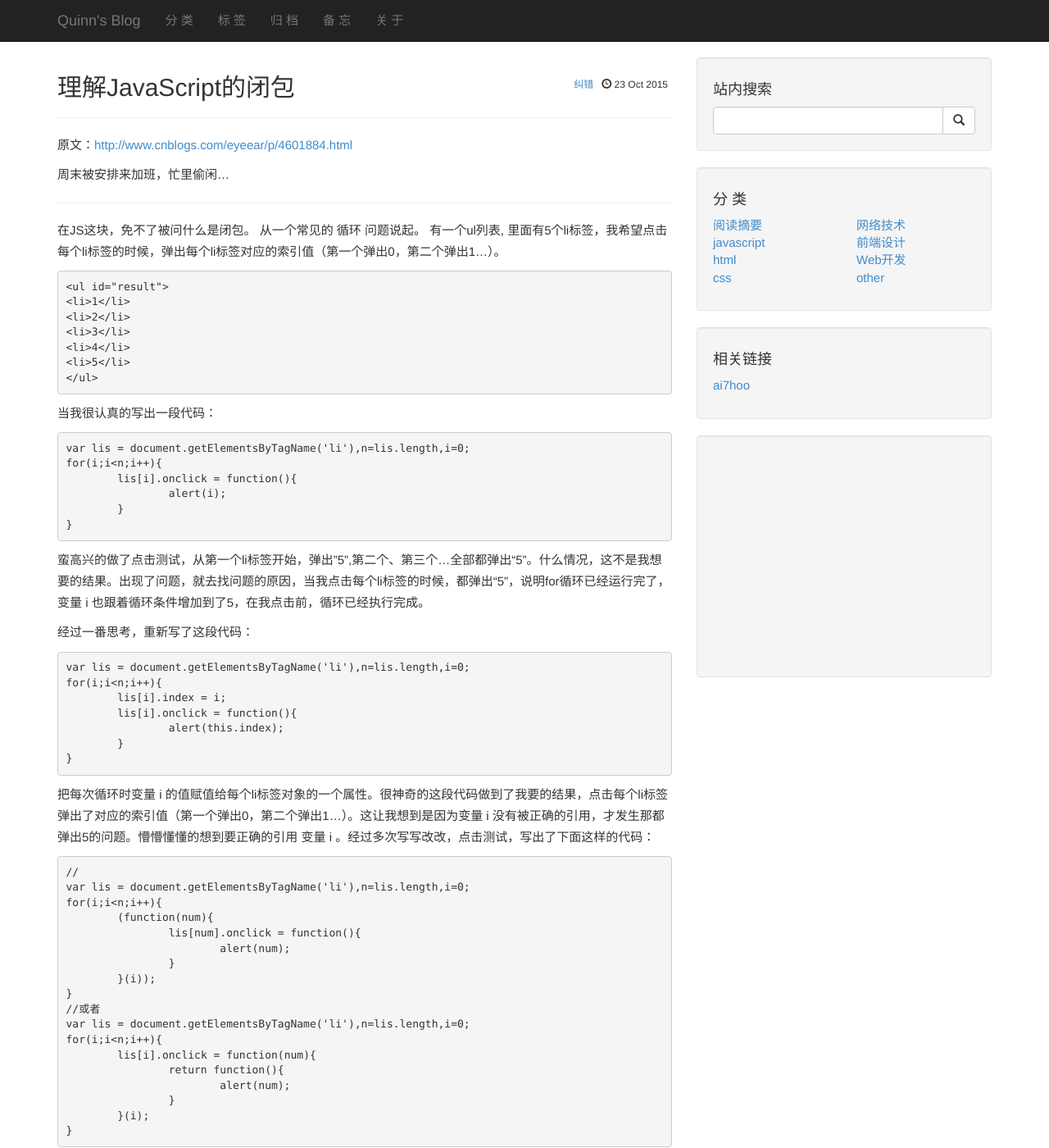
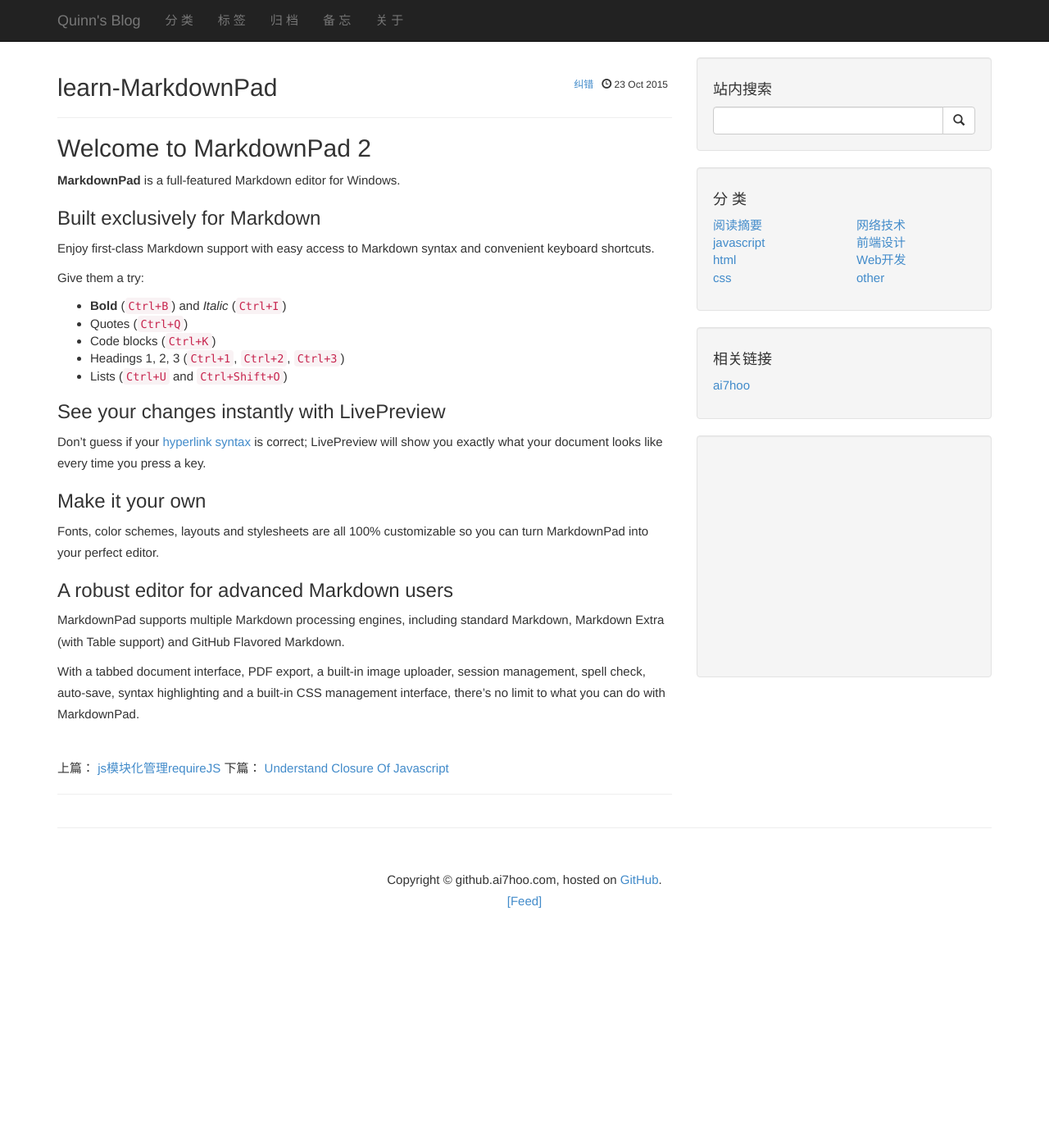
Before and after one commit to ai7hoo/ai7hoo_website, a Jekyll site: the page built from _posts/2015-10-23-learn-MarkdownPad.md, in a window 1280 px wide and 1400 px high. Shown: the whole window at 82% size. Built offline with Jekyll 4.4.1, drawn with Linux system fonts in a browser that asks for light colours; Markdown is read by kramdown in place of the engine named in the settings; comment, search, counter and statistics services are not loaded; some of the changed text lies outside the part shown.

Commit message:
add new file and modified file.

````diff
--- a/_posts/2015-10-23-learn-MarkdownPad.md
+++ b/_posts/2015-10-23-learn-MarkdownPad.md
@@ -1,172 +1,36 @@
 ---
 layout: post
-category: "javascript"
-title: "理解JavaScript的闭包"
-tags: ["javascript","闭包"]
+category: "other"
+title: "learn-MarkdownPad"
+tags: ["Markdown"]
 ---
 
-原文：[http://www.cnblogs.com/eyeear/p/4601884.html](http://www.cnblogs.com/eyeear/p/4601884.html)
+## Welcome to MarkdownPad 2 ##
 
-周末被安排来加班，忙里偷闲...
+**MarkdownPad** is a full-featured Markdown editor for Windows.
 
--------------------------------------
+### Built exclusively for Markdown ###
 
-  在JS这块，免不了被问什么是闭包。
-  从一个常见的 循环 问题说起。
-  有一个ul列表, 里面有5个li标签，我希望点击每个li标签的时候，弹出每个li标签对应的索引值（第一个弹出0，第二个弹出1...）。
-```html
-<ul id="result">
-<li>1</li>
-<li>2</li>
-<li>3</li>
-<li>4</li>
-<li>5</li>
-</ul>
-```
+Enjoy first-class Markdown support with easy access to  Markdown syntax and convenient keyboard shortcuts.
 
-当我很认真的写出一段代码：
+Give them a try:
 
-```javascript
-var lis = document.getElementsByTagName('li'),n=lis.length,i=0;
-for(i;i<n;i++){
-	lis[i].onclick = function(){
-		alert(i);
-	}
-}
-```
+- **Bold** (`Ctrl+B`) and *Italic* (`Ctrl+I`)
+- Quotes (`Ctrl+Q`)
+- Code blocks (`Ctrl+K`)
+- Headings 1, 2, 3 (`Ctrl+1`, `Ctrl+2`, `Ctrl+3`)
+- Lists (`Ctrl+U` and `Ctrl+Shift+O`)
 
-蛮高兴的做了点击测试，从第一个li标签开始，弹出"5",第二个、第三个...全部都弹出“5”。什么情况，这不是我想要的结果。出现了问题，就去找问题的原因，当我点击每个li标签的时候，都弹出“5”，说明for循环已经运行完了，变量 i  也跟着循环条件增加到了5，在我点击前，循环已经执行完成。
+### See your changes instantly with LivePreview ###
 
-经过一番思考，重新写了这段代码：
+Don't guess if your [hyperlink syntax](http://markdownpad.com) is correct; LivePreview will show you exactly what your document looks like every time you press a key.
 
-```javascript
-var lis = document.getElementsByTagName('li'),n=lis.length,i=0;
-for(i;i<n;i++){
-	lis[i].index = i;
-	lis[i].onclick = function(){
-		alert(this.index);
-	}
-}
-```
+### Make it your own ###
 
-把每次循环时变量 i 的值赋值给每个li标签对象的一个属性。很神奇的这段代码做到了我要的结果，点击每个li标签弹出了对应的索引值（第一个弹出0，第二个弹出1...）。这让我想到是因为变量 i 没有被正确的引用，才发生那都弹出5的问题。懵懵懂懂的想到要正确的引用 变量 i 。经过多次写写改改，点击测试，写出了下面这样的代码：
+Fonts, color schemes, layouts and stylesheets are all 100% customizable so you can turn MarkdownPad into your perfect editor.
 
-```javascript
-//
-var lis = document.getElementsByTagName('li'),n=lis.length,i=0;
-for(i;i<n;i++){
-	(function(num){
-		lis[num].onclick = function(){
-			alert(num);
-		}
-	}(i));
-}
-//或者
-var lis = document.getElementsByTagName('li'),n=lis.length,i=0;
-for(i;i<n;i++){
-	lis[i].onclick = function(num){
-		return function(){
-			alert(num);
-		}
-	}(i);
-}
-```
+### A robust editor for advanced Markdown users ###
 
-后来半知半解的明白了这是闭包的一种运用， 闭包与 **变量的作用域 、 变量的生存周期** 有密切的关系 。要理解闭包就要理解变量的作用域、变量的生存周期。好吧，得先了解与变量有关的知识了。
+MarkdownPad supports multiple Markdown processing engines, including standard Markdown, Markdown Extra (with Table support) and GitHub Flavored Markdown.
 
-#### 变量的作用域
-
-当在一个函数中声明一个变量的时候，如果我们没有加上关键字 **var** , 这个变量就是 **全局变量** ，加上了关键字var，这个变量就是 **局部变量** ，只有在这个函数内部才能访问这个局部变量，在函数外是访问不到的。 函数的参数也是局部变量，只能在函数内部访问。
-
-```javascript
-function a(){
-	b = 1;
-	var c = 2;
-}
-a();
-alert(b);//1
-alert(c);//出错 c 未定义
-```
-
-定义了一个函数a，里面有个全局变量b，局部变量c。当在函数a外部访问变量b、c，正常弹出了b的值，而变量c是局部变量，没有正常访问，所以出错，提示变量c未定义。
-
-在函数内部，局部变量优先级高于同名的全局变量 。 **当定义一个函数的时候，也会随之创建一个函数作用域** 。当在函数内部访问一个变量的时候，会在函数内部作用域搜索这个变量，如果函数内部没有这个变量，会在函数外部搜索，直到找到这个名称的变量为止。如果找不到，就会抛出一个错误。
-
-```javascript
-var v = 1;
-function a(){
-	var m = 2;
-	function b(){
-		var n = 3;
-		alert(m);// 2
-		alert(v);// 1
-	}
-	b();
-	alert(n);//出错
-}
-a();
-```
-
-![window闭包演示](/images/iyY3qu.jpg "window闭包演示")
-
-上面的代码第一次弹出变量m，首先在函数b里查找，但没有找到，继续往外找，在函数a里面找，m的值为2；第二次弹出变量v，同样的函数b里找，没有找到，再在函数a里找，也没有找到，在往外找，找到了v的值为1；第三次弹出变量n，在函数a里面找，没有找到，不能在函数b里面找，因为查找是向上、向外的，不能向下、向内，最后在函数a的外面找，也没有找到，这时就抛出错误，变量n没有定义。
-
-上面的代码有三个作用域，函数b的作用域，函数a的作用域，window全局作用域(最顶层的作用域)，这些作用域联合起来，就形成了作用域链。访问变量就是在这个作用域链的一个搜索过程。
-
-#### 变量的生存周期
-
-在javascript中，全局变量拥有很长的生存周期，直到把变量销毁，而局部变量会随着函数调用结束被销毁。
-
-```javascript
-function a(){
-	v = 1;//全局变量
-	alert(v);//1
-}
-a();
-alert(v);//1 全局变量
-
-function b(){
-	var i = 2;
-	alert(i);
-}
-b();
-alert(i);//出错 i未定义 局部变量已经被销毁
-```
-
-上面的代码定义了两个函数，函数a内部定义全局变量v，函数a执行完后全局变量v还存在；函数b内部定义了局部变量i，函数b执行完后局部变量i被销毁。
-
-```javascript
-function c(){
-	var k = 3;//局部变量
-	return function(){
-		k++;
-		alert(k);
-	};
-}
-var f = c();
-f();//4
-f();//4
-f();//4
-```
-
-上面的代码定义了一个函数c，函数c内部定义了局部变量k，当函数c执行后返回了一个匿名函数，匿名函数访问了局部变量k，变量f的值为这个匿名函数，调用f实际上是调用这个匿名函数。每次调用f()，变量k的值都会增加1。在这里局部变量k没有在函数c执行完后被销毁，反而“活”了下来，它的生存周期延长了。
-
-#### 什么是闭包
-
-当前作用域总是能够访问外部作用域中的变量, [函数](http://bonsaiden.github.io/JavaScript-Garden/zh/#function.scopes) 是 JavaScript 中唯一拥有自身作用域的结构, 因此闭包的创建依赖于函数。
-
-1. 一个函数可以引用外部函数的变量，这个函数就可算是一个闭包。
-2. 外部函数已经执行完，内部的函数仍可以引用外部函数的变量。这个内部函数就可算是一个闭包。
-3. 函数能存储其作用域的变量、能读写当前函数作用域内变量的函数可算是一个闭包。
-
------------------
-
-阅读：
-
-《JavaScript权威指南》： 函数的执行依赖于变量作用域，这个作用域是在函数定义时决定的。为了实现这种作用域，函数对象的内部状态不仅包含函数代码逻辑，还必须引用当前的作用域链。函数对象可以通过作用域链相互关联起来，函数体内部的变量都可以保存在函数作用域内，这种特性被称为闭包。 这说得云里雾里的，让人不是很懂，这得先了解作用域、作用域链。
-
-《JavaScript高级程序设计》：闭包是指有权访问另一个函数作用域中的变量的函数。创建闭包的常用方式，就是在一个函数内部创建另一个函数。这个还好，至少让人知道一种是闭包的情况。
-
-《你不知道的JavaScript（上卷）》
-
-《Effective JavaScript: 编写高质量JavaScript代码的68个有效方法》
+With a tabbed document interface, PDF export, a built-in image uploader, session management, spell check, auto-save, syntax highlighting and a built-in CSS management interface, there's no limit to what you can do with MarkdownPad.
````
Also changed, not shown: _posts/2015-10-25-understand-closure-of-javascript.md (added, +90 -0 lines).
